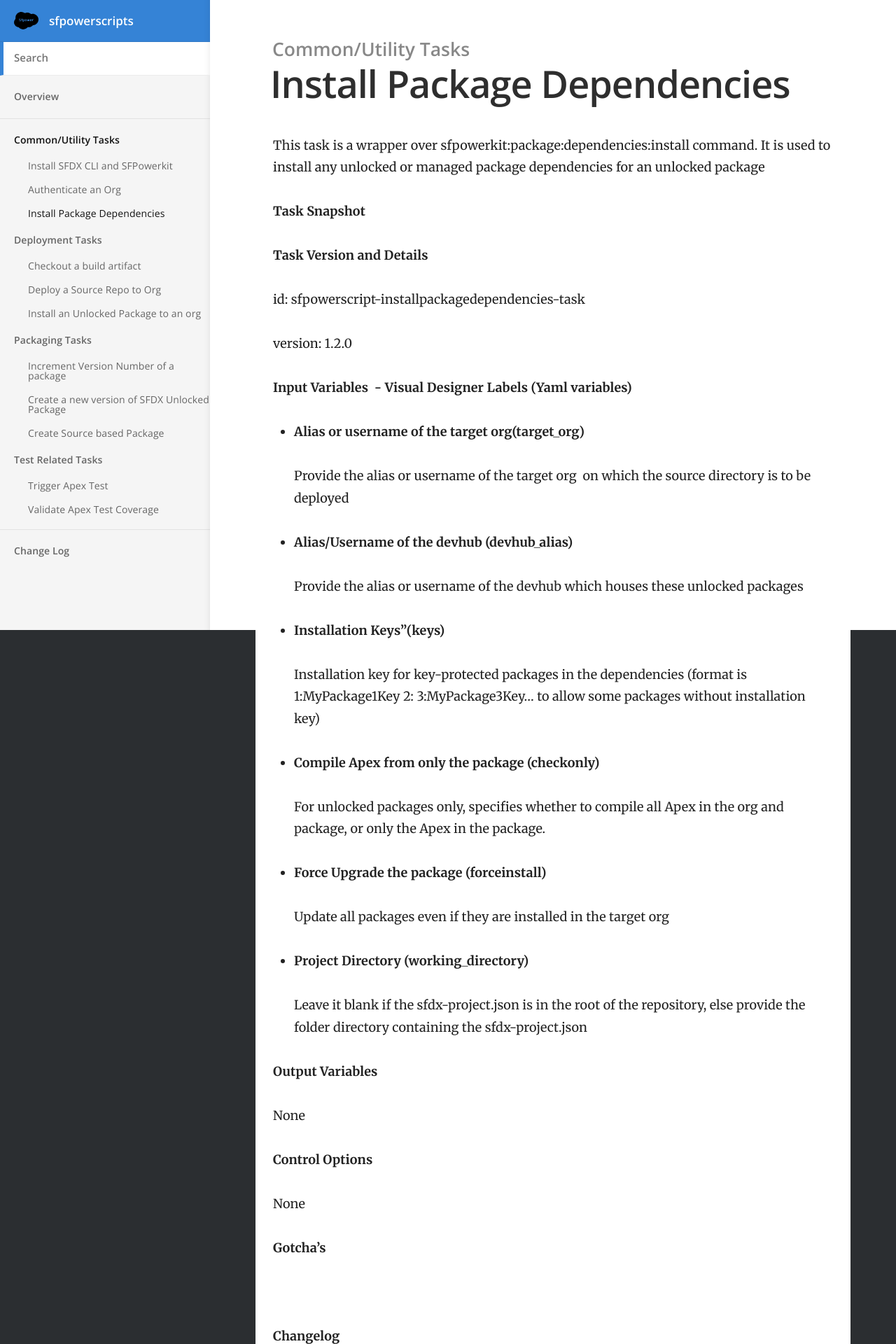
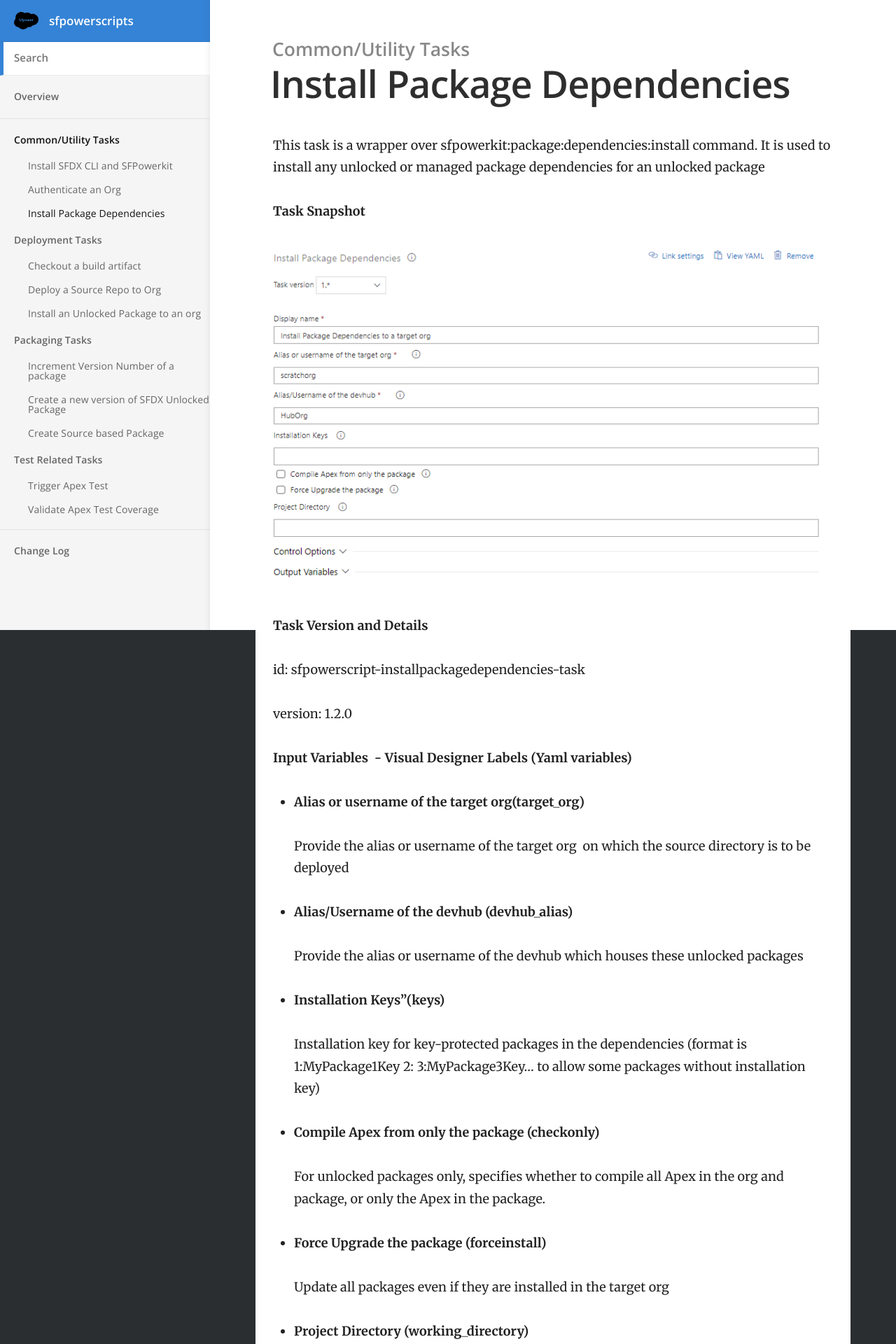
Before and after one commit to nbatterham/sfpowerscripts-doc, a Jekyll site: the page built from _docs/Tasks/Common-Utility-Tasks/Install Package Dependencies.md, in a window 1280 px wide. Shown: the top 1920 px of the page at 70% size. Built offline with Jekyll 4.4.1, drawn with Linux system fonts in a browser that asks for light colours.

Commit message:
Updated '_docs/Tasks/Common-Utility-Tasks/Install Package Dependencies.md' via CloudCannon

```diff
--- a/_docs/Tasks/Common-Utility-Tasks/Install Package Dependencies.md
+++ b/_docs/Tasks/Common-Utility-Tasks/Install Package Dependencies.md
@@ -8,7 +8,7 @@ This task is a wrapper over sfpowerkit:package:dependencies:install command. It
 
 **Task Snapshot**
 
-
+**![](/images/Install Package Dependencies.png){: width="822" height="501"}**
 
 **Task Version and Details**
 
@@ -22,18 +22,17 @@ version: 1.2.0
 
   Provide the alias or username of the target org&nbsp; on which the source directory is to be deployed
 
-* **Alias/Username of the devhub (devhub_alias)**
+* **Alias/Username of the devhub (devhub\_alias)**
 
   Provide the alias or username of the devhub which houses these unlocked packages
 
 * **Installation Keys"(keys)**
 
-  Installation key for key-protected packages in the dependencies (format is 1:MyPackage1Key 2: 3:MyPackage3Key... to allow some packages without installation key)
+  Installation key for key-protected packages in the dependencies (format is 1:MyPackage1Key 2: 3:MyPackage3Key… to allow some packages without installation key)
 
 * **Compile Apex from only the package (checkonly)&nbsp;**
 
   For unlocked packages only, specifies whether to compile all Apex in the org and package, or only the Apex in the package.
-
 
 * **Force Upgrade the package (forceinstall)**
 
```
